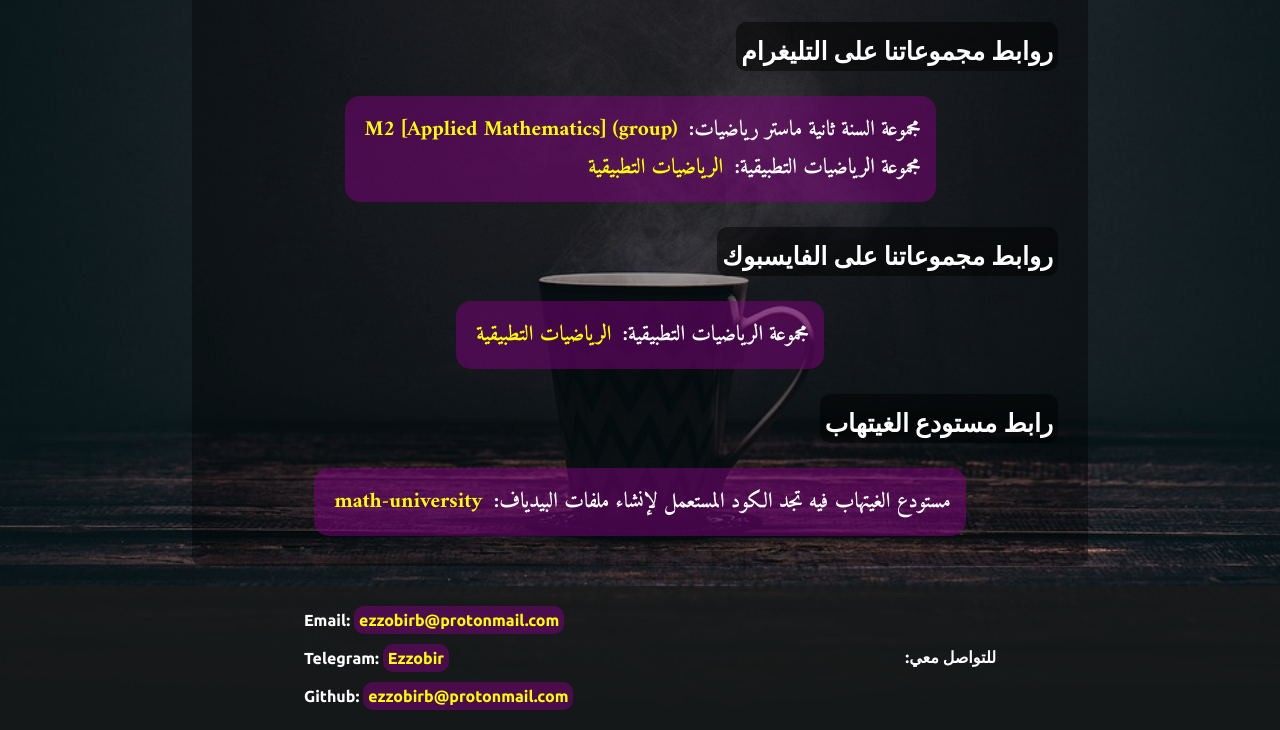
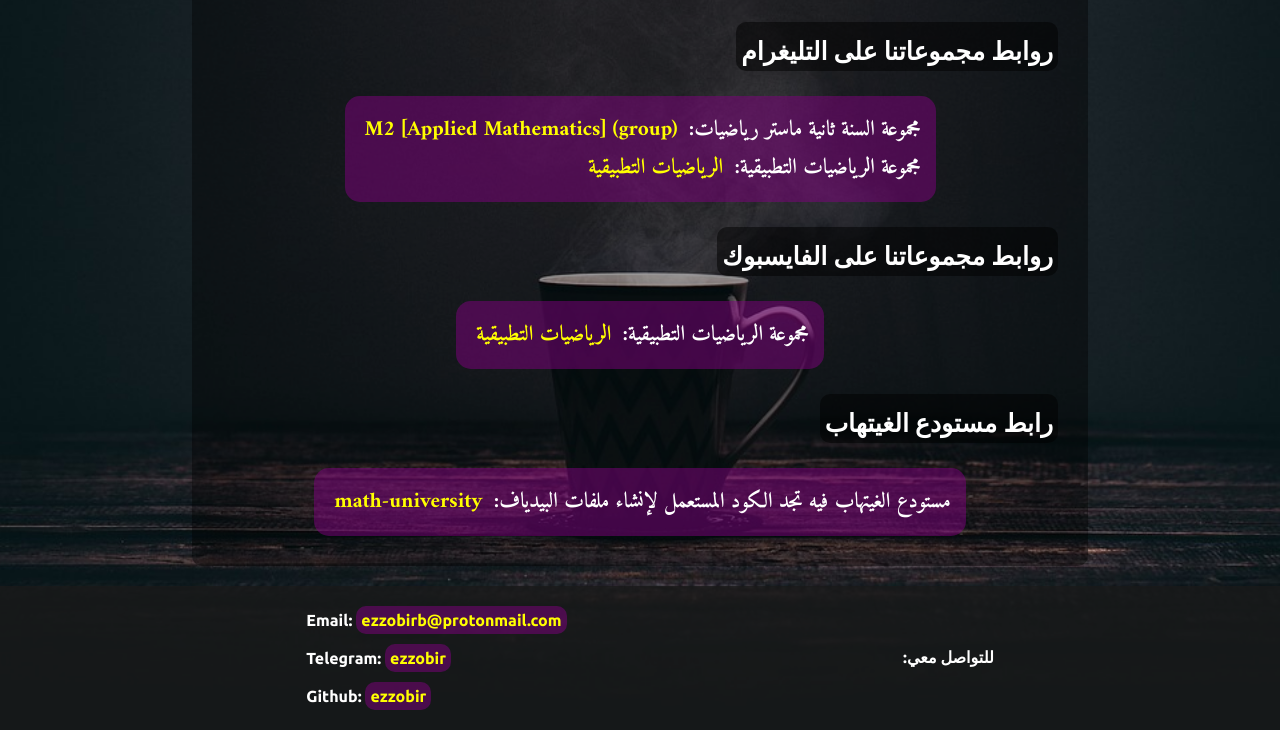
Before and after one commit to ezzobir/ezzobir.github.io, a plain HTML site: page index.html in a window 1280 px wide. Shown: the part 945-1675 px from the top of the page. Drawn offline with Linux system fonts and the light colour scheme; a web font is replaced by a local one.

```diff
--- a/index.html
+++ b/index.html
@@ -139,11 +139,11 @@
             </li>
             <li >
                 Telegram:
-                <a href="https://t.me/ezzobir" target="_blank">Ezzobir</a>
+                <a href="https://t.me/ezzobir" target="_blank">ezzobir</a>
             </li>
             <li>
                 Github:
-                <a href="https://github.com/ezzobir" target="_blank">ezzobirb@protonmail.com</a>
+                <a href="https://github.com/ezzobir" target="_blank">ezzobir</a>
             </li>
         </ul>
     </footer>
```
